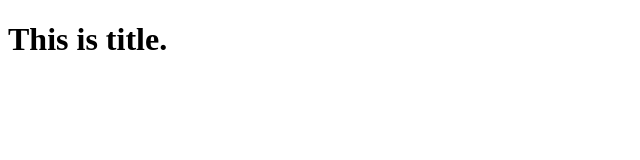
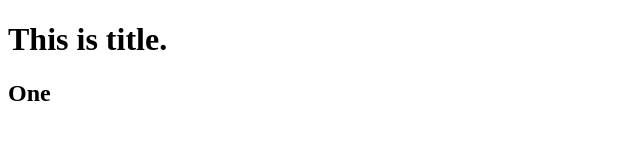
Before and after one commit to Shwe-Htet/privateTuto, a plain HTML site: page index.html in a window 1280 px wide. Shown: the full height of the page, 0-640 px from the left. Drawn offline with Linux system fonts and the light colour scheme.

Commit message:
add h2 text

```diff
--- a/index.html
+++ b/index.html
@@ -10,6 +10,7 @@
 
 <body>
     <h1>This is title.</h1>
+    <h2>One</h2>
 </body>
 
 </html>
```
